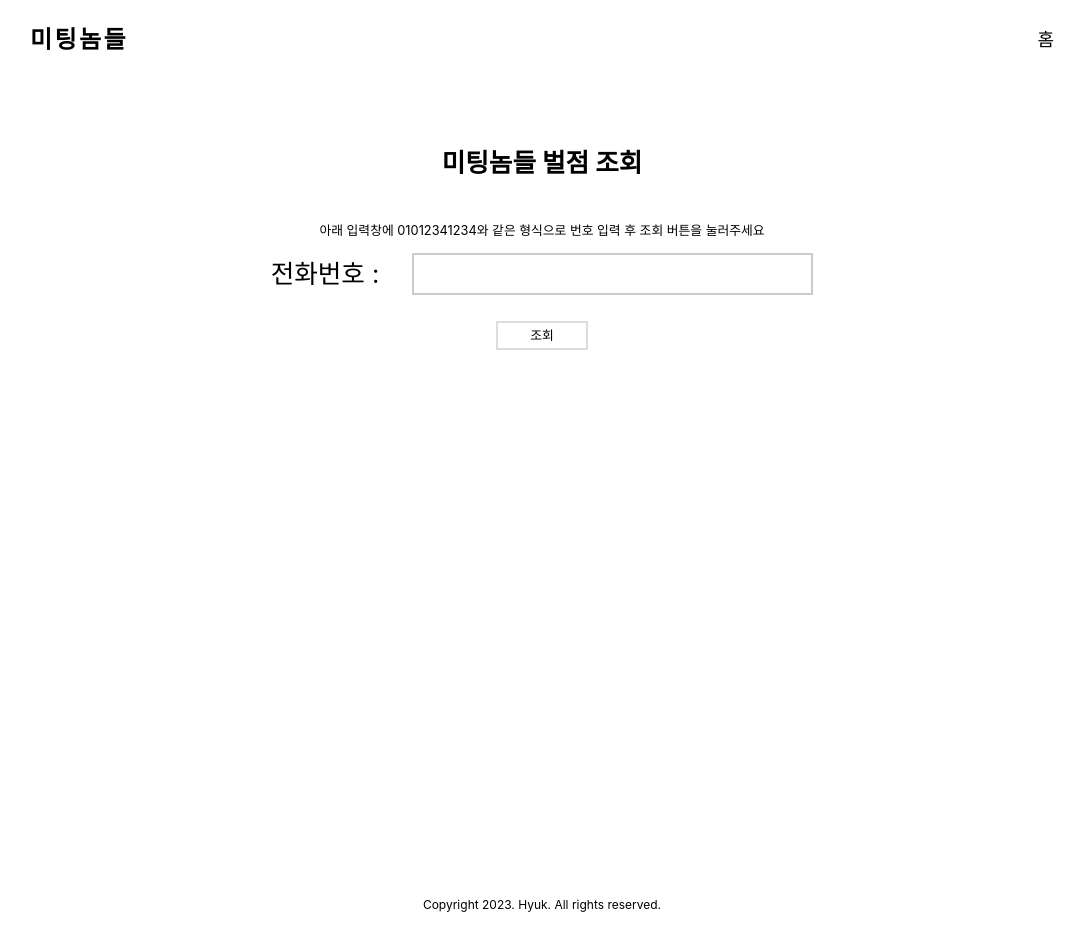
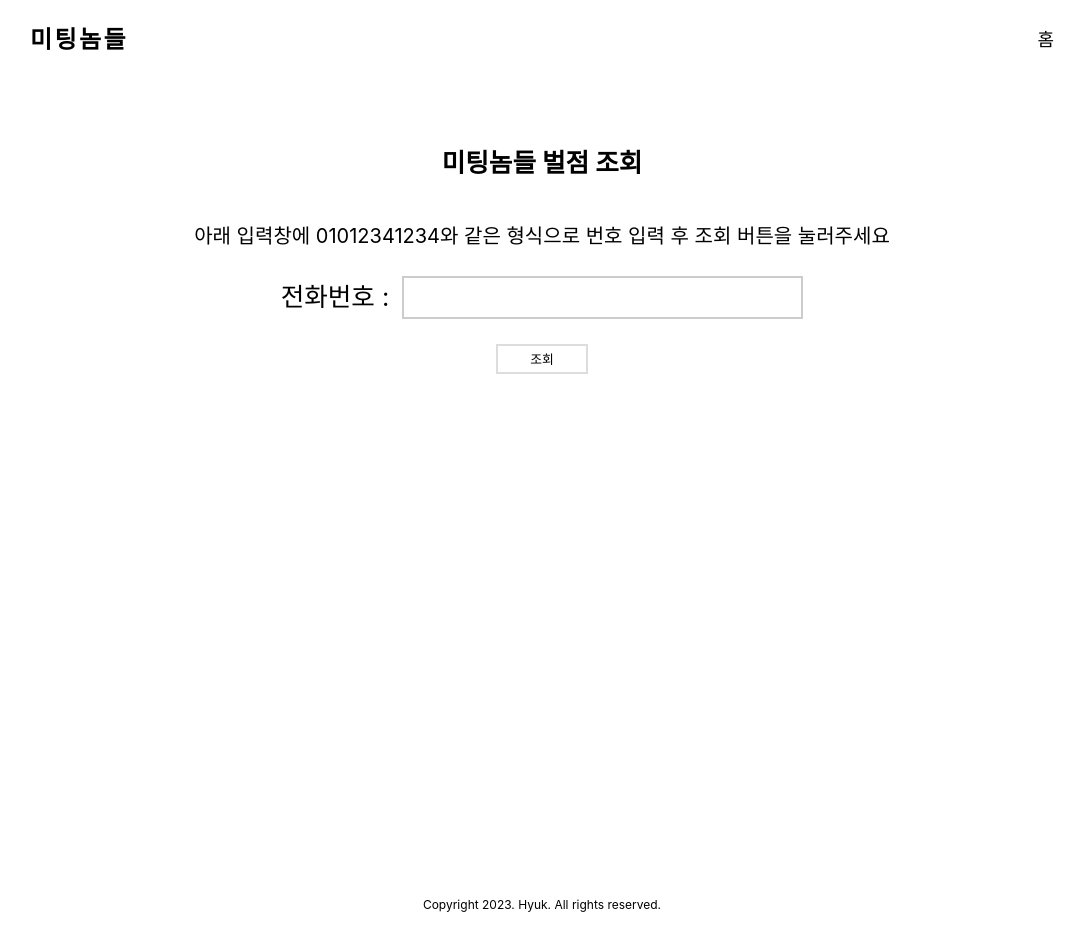
Before and after one commit to zqusgurz/demerit, a Next.js app: page / in a window 1280 px wide. Shown: the whole page, without its empty margins (98-1182 px from the left). Built offline with nearby package versions, Linux system fonts and the light colour scheme; no server answers; a web font is replaced by a local one.

Commit message:
Secure SQL injection

```diff
--- a/components/home/Home.tsx
+++ b/components/home/Home.tsx
@@ -1,9 +1,6 @@
 
-import { useEffect, useState } from 'react';
-import { query, DocumentData, Query, QueryDocumentSnapshot, QuerySnapshot, collection, getDoc, getDocs, getFirestore, limit, orderBy, where, doc } from 'firebase/firestore/lite';
-import { initializeApp } from 'firebase/app';
-import { data } from 'autoprefixer';
-import { app } from 'firebase-admin';
+import { useState } from 'react';
+import { query, collection, getDocs, where } from 'firebase/firestore/lite';
 import { db } from '../../firebaseConfig';
 import { motion } from 'framer-motion';
 import { useMediaQuery } from 'react-responsive';
@@ -43,17 +40,19 @@ const Home = () => {
     const handleFormSubmit = async (event: React.FormEvent<HTMLFormElement>) => {
         event.preventDefault();
 
-        if (!demeritRef) {
+        // 입력값 검증
+        const phoneNumberRegex = /^01([0|1|6|7|8|9])(\d{3}|\d{4})(\d{4})$/;
+        if (!phoneNumberRegex.test(phoneNumber)) {
+          alert('전화번호를 올바른 형식으로 입력해주세요.');
           return;
         }
-        const stringPhoneNumber = phoneNumber.toString();
-        const trimmedPhoneNumber = stringPhoneNumber.substring(1);
-        const q = query(demeritRef, where("핸드폰번호", "==", trimmedPhoneNumber));
-        const querySnapshot = await getDocs(q);
-        if (!querySnapshot) {
-            alert('해당하는 데이터가 없습니다.');
-            return;
-        }
+
+        // 입력값 정제
+        const sanitizedPhoneNumber = phoneNumber.replace(/['";\(\)]/g, '');
+
+        // SQL 쿼리 실행
+        const demeritRef = collection(db, 'demerits');
+        const querySnapshot = await getDocs(query(demeritRef, where('핸드폰번호', '==', sanitizedPhoneNumber)));
         if (querySnapshot.empty) {
           alert('해당하는 데이터가 없습니다.');
           return;
@@ -84,10 +83,13 @@ const Home = () => {
             <motion.div variants={textReveal}
                     initial={{ visibility: 'hidden', opacity: 0 }}
                     animate={{ visibility: 'visible', opacity: 1 }}
-          transition={{ ...transition}} className="form-control">
-                    <p style={{ fontSize: '1vw', marginBottom: '1vw', color: '#000', textAlign: 'center' }}>아래 입력창에 01012341234와 같은 형식으로 번호 입력 후 조회 버튼을 눌러주세요</p>
-                    <label htmlFor="number" style={{ fontSize: isMobile ? '3vw' : '2vw', marginRight: '2vw', color: '#000' }}>전화번호 : </label>
+                    transition={{ ...transition }} className="form-control"
+                    style={{ display: 'flex', flexDirection: 'column', alignItems: 'center' }}>
+                    <p style={{ fontSize: isMobile ? 16 : 20, marginBottom: '2vw', color: '#000', textAlign: 'center' }}>아래 입력창에 01012341234와 같은 형식으로 번호 입력 후 조회 버튼을 눌러주세요</p>
+                    <div style={{ display: 'flex', alignItems: 'center' }}>
+                        <label htmlFor="number" style={{ fontSize: isMobile ? '3vw' : '2vw', marginRight: '1vw', color: '#000' }}>전화번호 : </label>
                         <input type="text" value={phoneNumber} onChange={handlePhoneNumberChange} id="number" style={{ fontSize: isMobile ? '3vw' : '2vw', border: '2px solid #ccc' }} />
+                    </div>
                 </motion.div>
 
                 <motion.div variants={textReveal}
```
Lines whose indentation alone changed are shown as unchanged.
